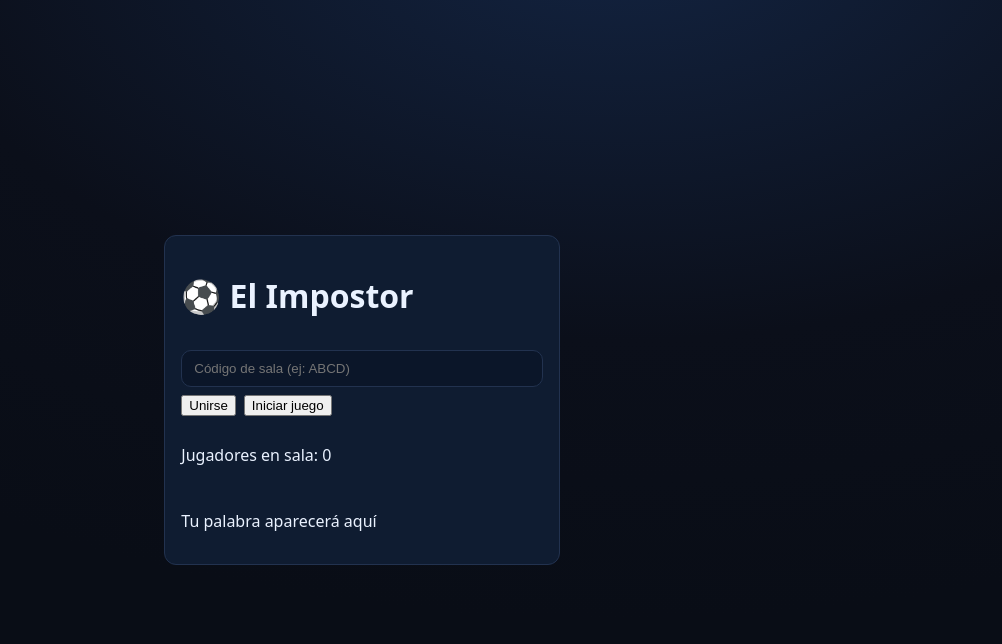
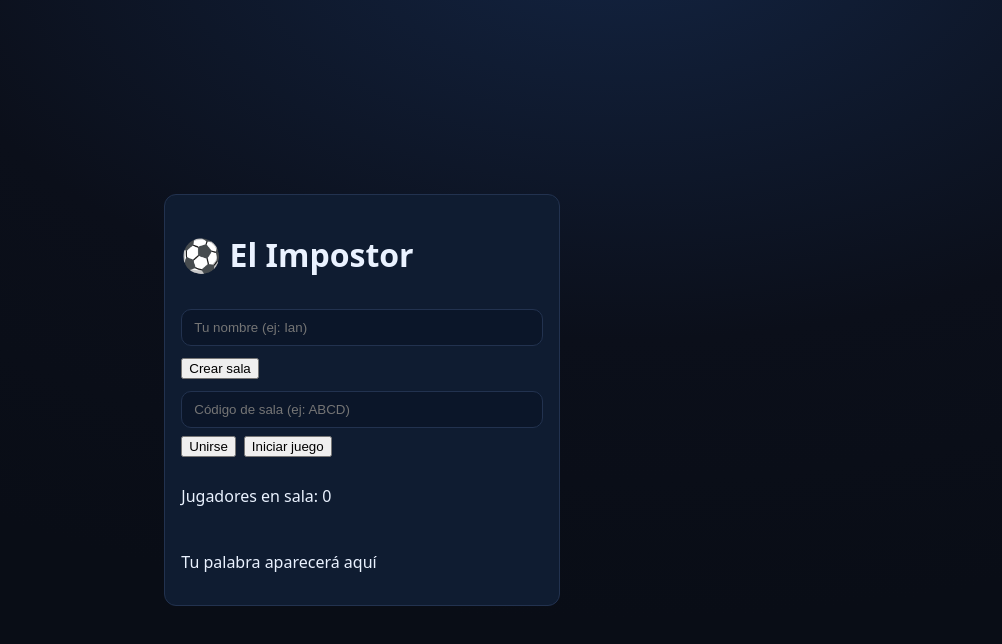
Before and after one commit to ianluski/el-impostor, a website: page public/index.html in a window 1280 px wide. Shown: the whole page, without its empty margins (278-1280 px from the left). Drawn offline with nearby package versions, Linux system fonts and the light colour scheme; no server answers.

Commit message:
Update index.html

```diff
--- a/public/index.html
+++ b/public/index.html
@@ -11,6 +11,18 @@
   <main class="card">
     <h1>⚽ El Impostor</h1>
 
+    <!-- NUEVO: tu nombre -->
+    <div class="row">
+      <input id="name" placeholder="Tu nombre (ej: Ian)" maxlength="32" />
+    </div>
+
+    <!-- Crear sala (genera código) -->
+    <div class="row">
+      <button id="createBtn">Crear sala</button>
+      <span id="roomCodeTag" class="tag" style="display:none"></span>
+    </div>
+
+    <!-- Unirse a una sala existente -->
     <div class="row">
       <input id="room" placeholder="Código de sala (ej: ABCD)" maxlength="8" />
       <button id="joinBtn">Unirse</button>
```
